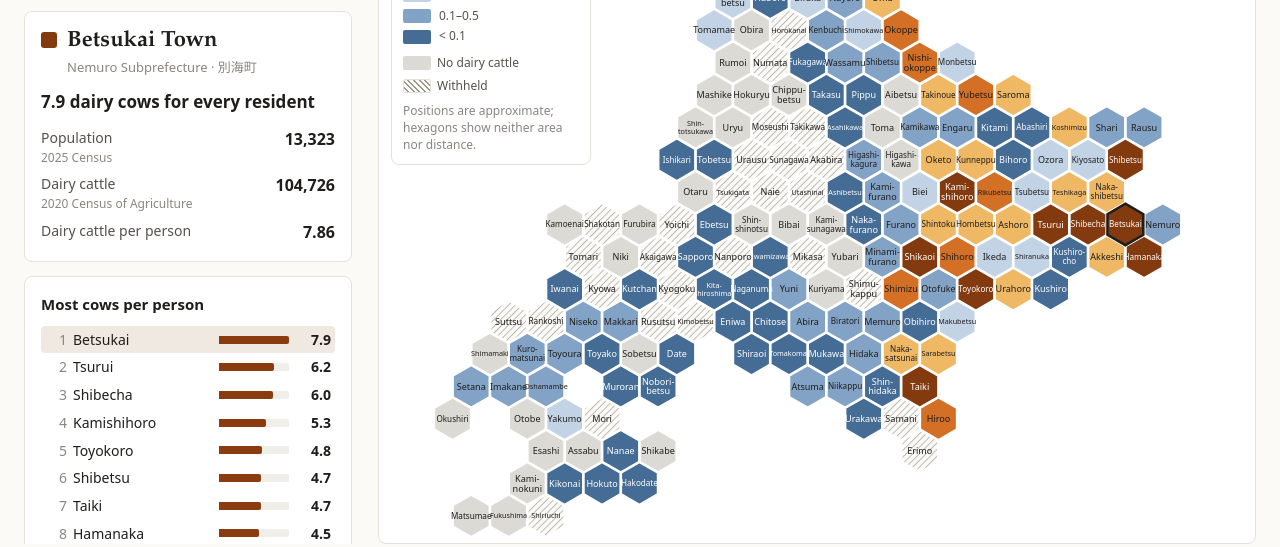
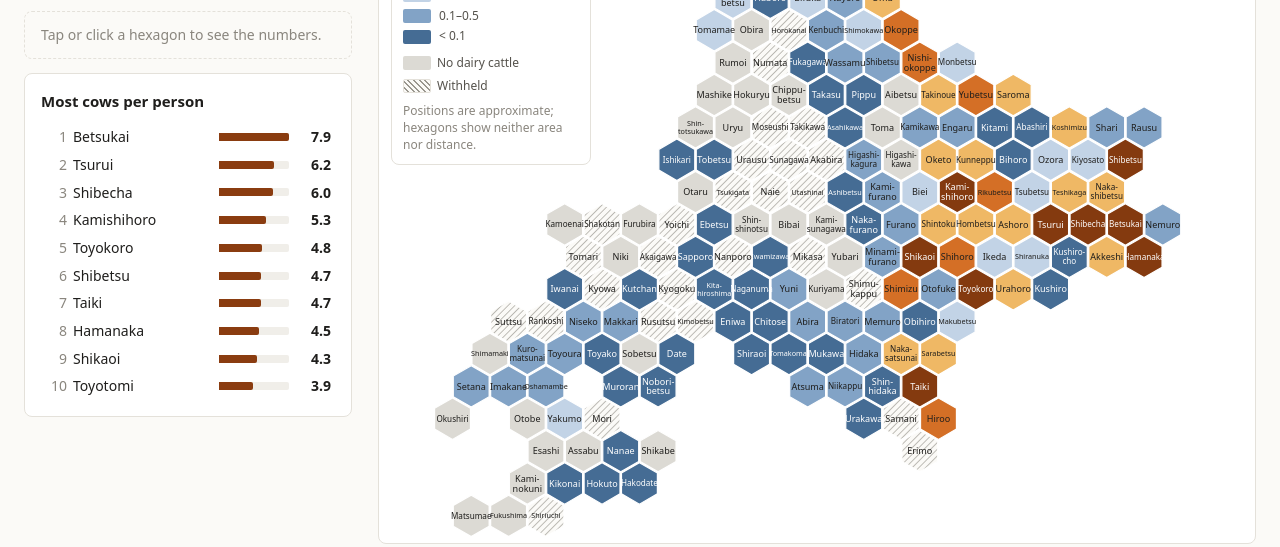
Before and after one commit to shinyanakashima/30daymapchallenge-2026day20-cowtown, a plain HTML site: page web/index.html in a window 1280 px wide. Shown: the part 240-787 px from the top of the page. Drawn offline with nearby package versions, Linux system fonts and the light colour scheme.

Commit message:
Start with no municipality selected

```diff
--- a/web/app.js
+++ b/web/app.js
@@ -225,6 +225,7 @@
     const el = document.getElementById("detail");
     const t = byCode.get(state.selected);
     const l = L();
+    el.classList.toggle("empty", !t);
     if (!t) { el.innerHTML = `<p class="prompt">${l.pickPrompt}</p>`; return; }
     const r = ratioOf(t);
     const other = state.lang === "ja" ? `${t.en}` : t.ja;
@@ -341,7 +342,6 @@
       renderAll();
     }));
     document.querySelectorAll("[data-view]").forEach((b) => b.addEventListener("click", () => setView(b.dataset.view)));
-    state.selected = "01691"; // Betsukai, the town with the most cattle per person
     renderAll();
     highlight(state.selected);
   });
--- a/web/style.css
+++ b/web/style.css
@@ -157,7 +157,8 @@ h1 .n { color: var(--accent); }
 .card { background: var(--surface); border: 1px solid var(--rule); border-radius: 8px; padding: 16px; }
 .card h2 { font-size: 15px; margin: 0 0 10px; }
 .detail { min-height: 150px; }
-.detail .prompt { color: var(--ink-3); margin: 0; }
+.detail.empty { min-height: 0; background: transparent; border-style: dashed; padding: 12px 16px; }
+.detail .prompt { color: var(--ink-3); margin: 0; font-size: 14px; }
 .detail .dhead { display: flex; gap: 10px; align-items: flex-start; }
 .detail .dhead .sw { flex: none; width: 16px; height: 16px; border-radius: 3px; margin-top: 4px; }
 .detail h2 { font-family: var(--serif); font-size: 22px; margin: 0; line-height: 1.2; }
```
Also changed, not shown: docs/screenshot.png.
